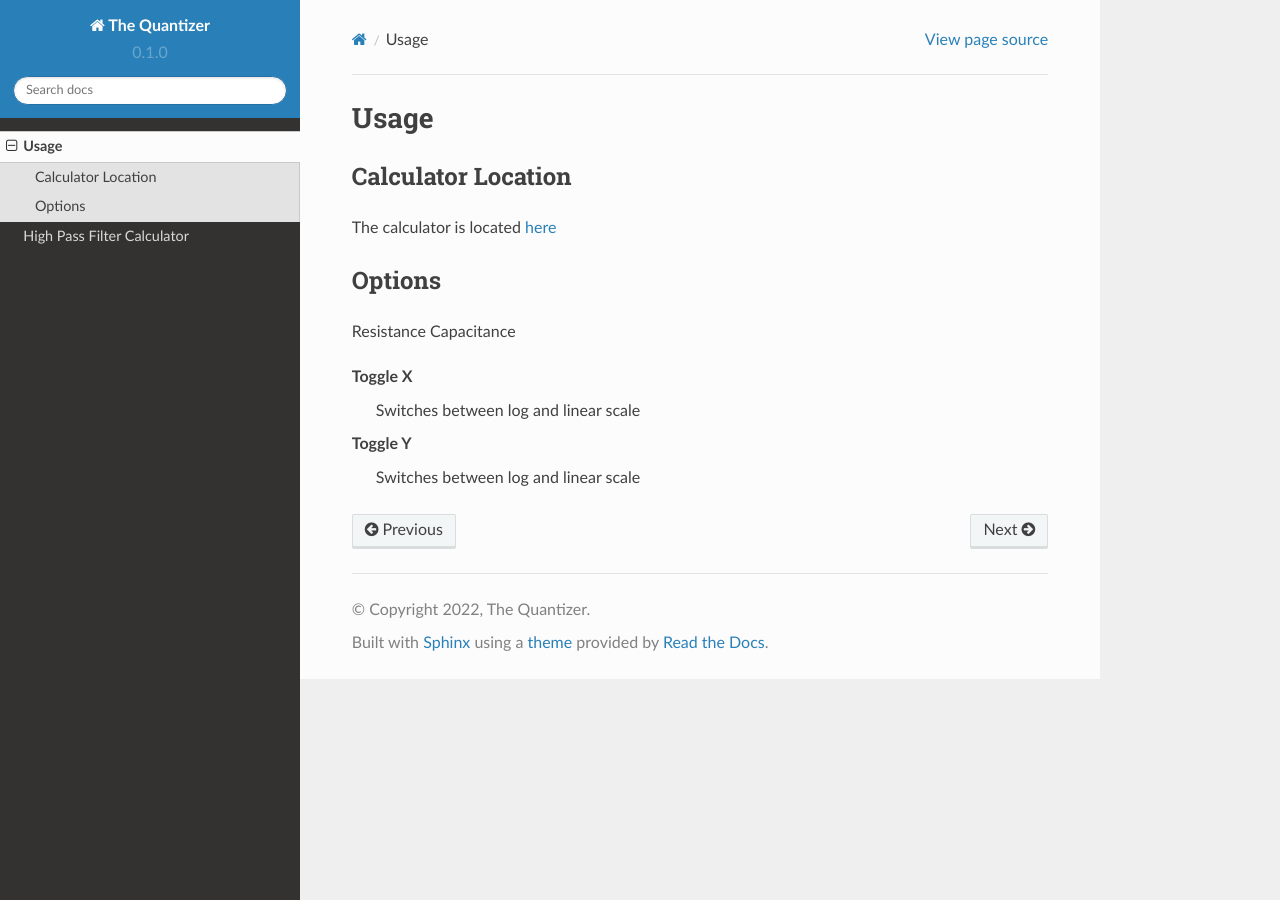
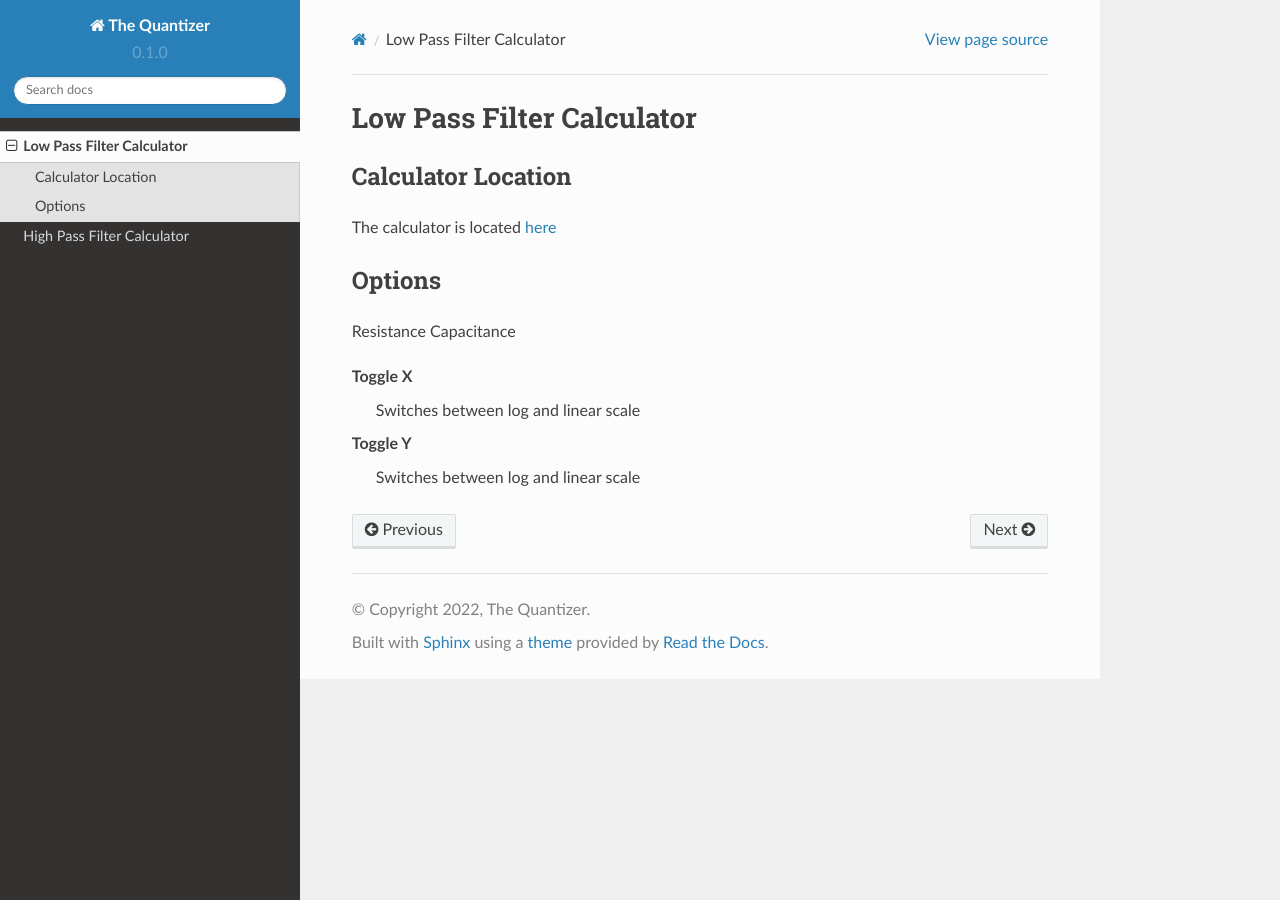
Before and after one commit to thequantizer/docs, a Sphinx documentation site: the page built from docs/source/lowpass_filter.rst, in a window 1280 px wide. Built offline with Sphinx 7.4.7 and the Read the Docs theme 2.0.0, drawn with Linux system fonts in a browser that asks for light colours.

Commit message:
Update lowpass_filter.rst

```diff
--- a/docs/source/lowpass_filter.rst
+++ b/docs/source/lowpass_filter.rst
@@ -1,4 +1,4 @@
-Usage
+Low Pass Filter Calculator
 =====
 
 .. _Usage:
```
